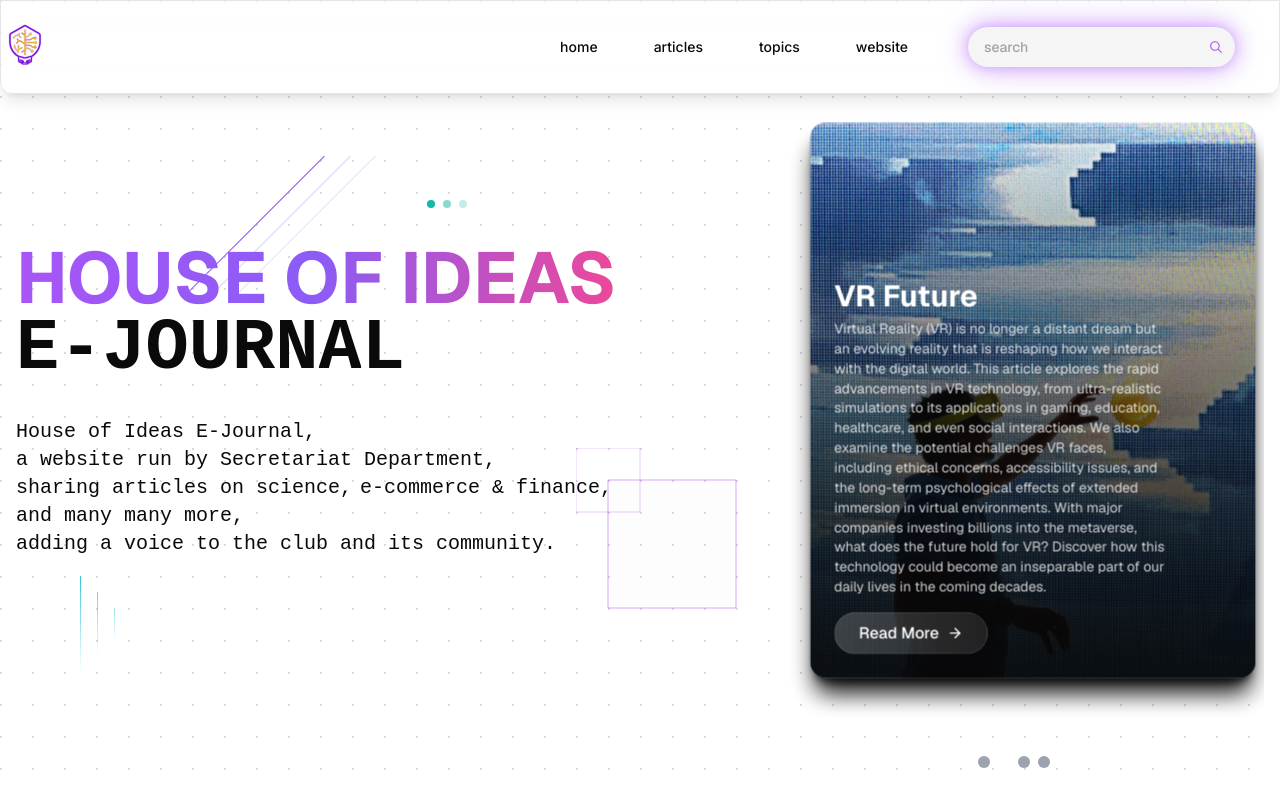
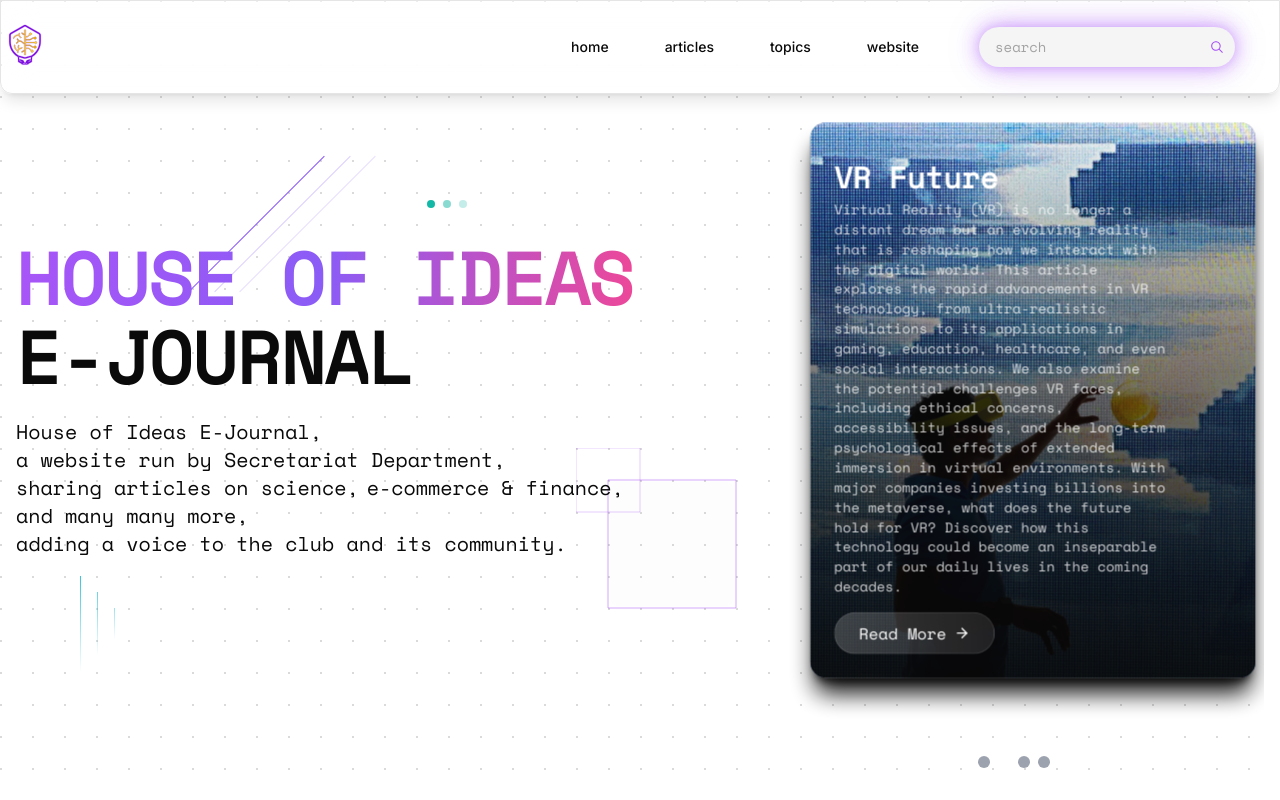
Before and after one commit to bilelBoulhia/hi-articles, a Next.js app: page / in a window 1280 px wide. Shown: the top 800 px of the page. Built offline with nearby package versions, Linux system fonts and the light colour scheme.

Commit message:
changin global font

```diff
--- a/app/(main page)/sections/hero.tsx
+++ b/app/(main page)/sections/hero.tsx
@@ -80,10 +80,9 @@ export  default function Hero(){
                     animate={{opacity: 1}}
                     transition={{duration: 1, delay: 2}}
                     style={{
-                        fontFamily: '"Liberation Mono"',
                         perspective: "1000px",
                     }}
-                    className="text-xl font-medium font-mono text-left "
+                    className="text-xl font-medium  text-left "
                 >
                     {paragraph.split(",").map((sentence, index) => (
                         <motion.span
--- a/app/layout.tsx
+++ b/app/layout.tsx
@@ -1,9 +1,10 @@
-import { Geist } from "next/font/google";
+import { Space_Mono } from "next/font/google";
 import { ThemeProvider } from "next-themes";
 import "./globals.css";
 import Footer from "@/app/sections/Footer";
 import Header from "@/app/sections/Header";
 import AbstractBackground from "@/components/ui/abstract-background";
+import { Analytics } from "@vercel/analytics/react"
 
 const defaultUrl = process.env.VERCEL_URL
   ? `https://${process.env.VERCEL_URL}`
@@ -15,10 +16,9 @@ export const metadata = {
   description: "The fastest way to build apps with Next.js and Supabase",
 };
 
-const geistSans = Geist({
-  display: "swap",
-  subsets: ["latin"],
-});
+const Spacemono = Space_Mono(
+    {weight:'400',style:'normal',subsets:['latin']}
+);
 
 export default function RootLayout({
   children,
@@ -26,7 +26,8 @@ export default function RootLayout({
   children: React.ReactNode;
 }>) {
   return (
-    <html lang="en" className={geistSans.className} suppressHydrationWarning>
+    <html lang="en" className={Spacemono.className} suppressHydrationWarning>
+      <Analytics/>
       <body className="bg-background text-foreground">
       <AbstractBackground/>
       <ThemeProvider
--- a/components/ui/animated-headingV2.tsx
+++ b/components/ui/animated-headingV2.tsx
@@ -67,11 +67,8 @@ const WordTransform: React.FC<WordTransformProps> = ({
     return (
         <div
 
-            style={{
-                fontFamily: '"Liberation Mono"'
-            }}
 
-            className={cn(className, "whitespace-nowrap")}>
+            className={cn(className, "whitespace-nowrap font-bold")}>
 
             {letterPairs.map((pair, index) => (
 
--- a/package.json
+++ b/package.json
@@ -18,6 +18,7 @@
     "@supabase/supabase-js": "latest",
     "@tabler/icons-react": "^3.30.0",
     "@tailwindcss/line-clamp": "^0.4.4",
+    "@vercel/analytics": "^1.5.0",
     "autoprefixer": "10.4.20",
     "class-variance-authority": "^0.7.0",
     "clsx": "^2.1.1",
```
Also changed, not shown: 1 other file (tests, documents, lock files or other folders).
